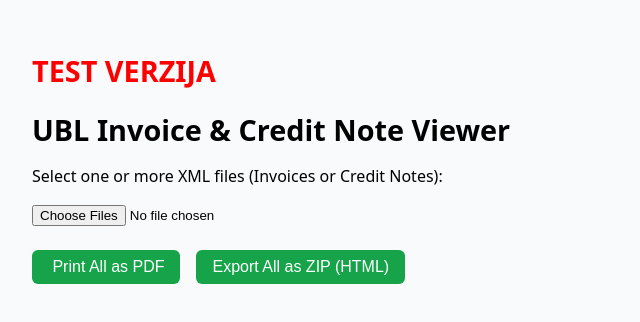
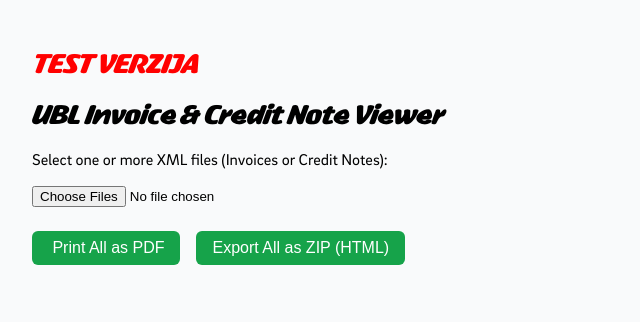
Before and after one commit to gabriel-kovacevic/Vizualizacija-eRacuna, a website: page index.html in a window 1280 px wide. Shown: the whole page, without its empty margins (0-640 px from the left). Drawn offline with nearby package versions, Linux system fonts and the light colour scheme; no server answers.

Commit message:
CSS izmjene

```diff
--- a/index.html
+++ b/index.html
@@ -5,12 +5,12 @@
   <title>TEST Vizualizacija</title>
   <style>
     body {
-      font-family: system-ui, sans-serif;
+      font-family: 'EON Brix Sans Regular', sans-serif;
       background: #f9fafb;
       margin: 0;
       padding: 2rem;
     }
-    h1 { font-size: 1.8rem; margin-bottom: 1rem; }
+    h1 {font-family: 'EON Head'; font-size: 1.8rem; margin-bottom: 1rem; }
     input[type="file"] { margin-bottom: 1.5rem; }
     .controls { margin-bottom: 1.5rem; display: flex; gap: 1rem; flex-wrap: wrap; }
     .controls button {
@@ -56,6 +56,14 @@
     }
     .card-header button:hover { background: #1e40af; }
     iframe { width: 100%; height: 700px; border: none; }
+    @font-face {
+      font-family: EON Brix Sans Regular;
+      src: url(assets/EON_BRIXSANS-REGULAR.TTF);
+    }
+    @font-face {
+      font-family: EON Head;
+      src: url(assets/240502-EON_Head/EON/EON-Head.otf);
+    }
   </style>
 </head>
 <body>
```
